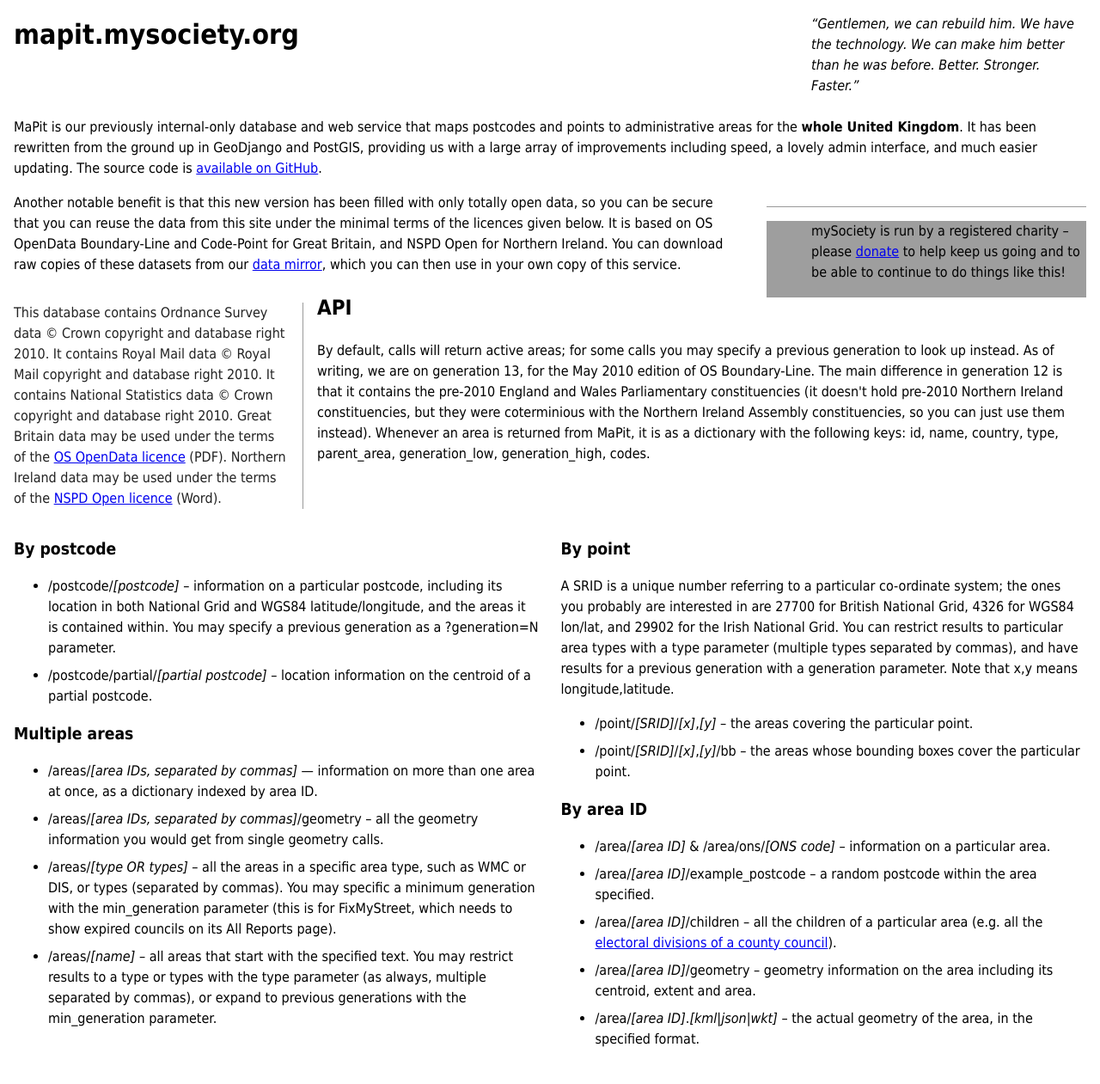
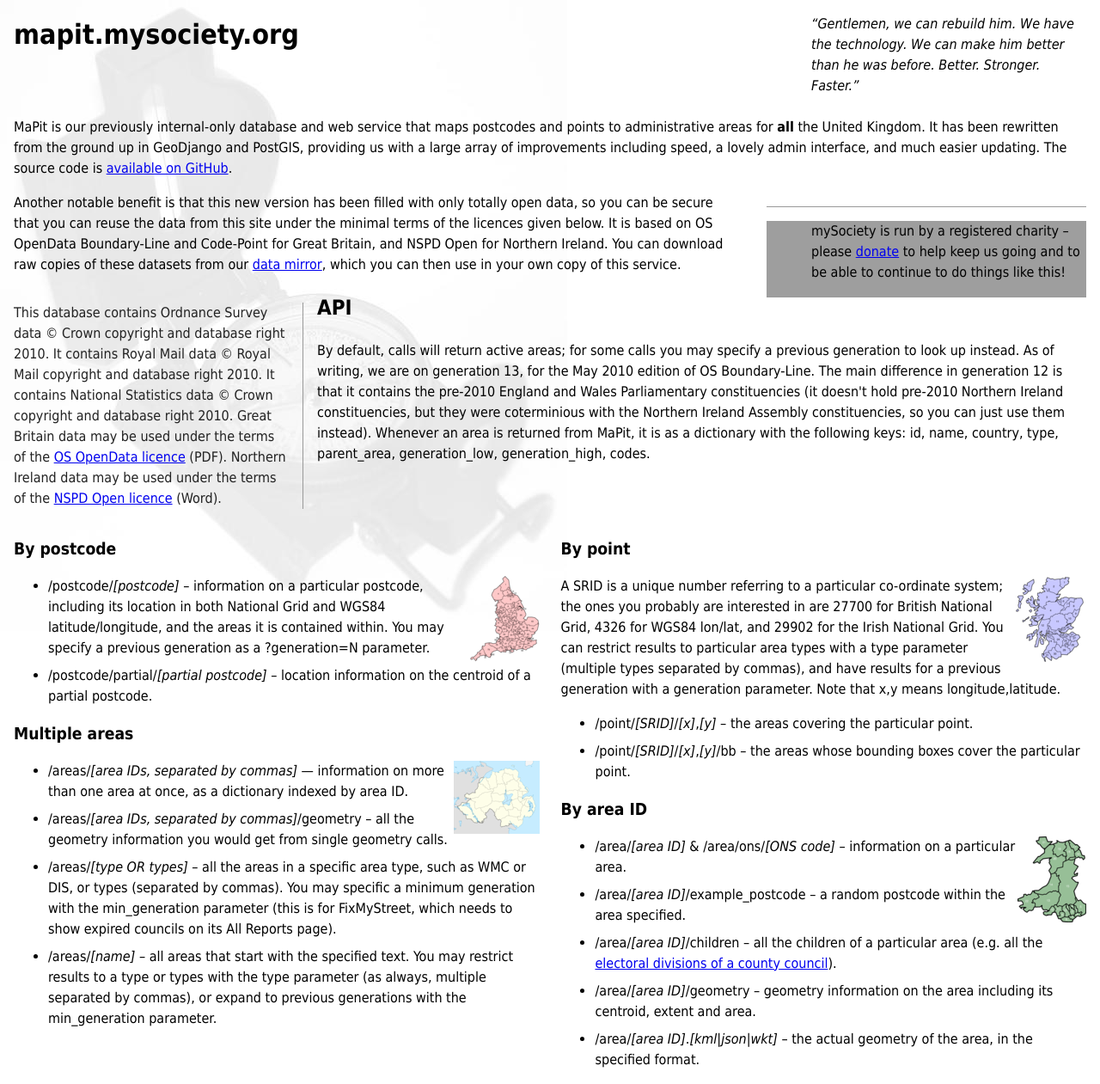
Before and after one commit to mysociety/mapit, a Django app: template pylib/mapit/templates/index.html in a window 1280 px wide. Shown: the whole page at 86% size. Before the commit the page ends 1218 px from the top, so only its background shows below. Run offline with Django 3.2, Linux system fonts and the light colour scheme; the template is opened without the code that fills it, so the values that code supplies are empty; parts of the project's set-up code (start-up, migrations or seed data) failed here and were passed over; grey boxes are pictures that could not be loaded.

Commit message:
Some pics.

```diff
--- a/pylib/mapit/templates/index.html
+++ b/pylib/mapit/templates/index.html
@@ -9,6 +9,7 @@ body {
     line-height: 1.5;
     margin: 0;
     padding: 1em;
+    background-image: url("/static/compassS.jpg");
     background-position: 0 0;
     background-attachment: fixed;
     background-repeat: no-repeat;
@@ -71,8 +72,8 @@ h3 {
 <h1>mapit.mysociety.org</h1>
 
 <p style="clear:both">MaPit is our previously internal-only database and web service that maps
-postcodes and points to administrative areas for the <strong>whole
-United Kingdom</strong>. It has been rewritten from the
+postcodes and points to administrative areas for <strong>all</strong> the
+United Kingdom. It has been rewritten from the
 ground up in GeoDjango and PostGIS, providing us with a large array of
 improvements including speed, a lovely admin interface, and much easier
 updating. The source code is
@@ -113,6 +114,7 @@ generation_high, codes.</p>
 <div id="col1">
 <h3>By postcode</h3>
 
+<img src="/static/englandS.png" align="right" alt="">
 <ul>
 
 <li>/postcode/<i>[postcode]</i> &ndash; information on a particular postcode,
@@ -126,6 +128,7 @@ centroid of a partial postcode.
 </ul>
 
 <h3>Multiple areas</h3>
+<img src="/static/niS.png" align="right" alt="">
 
 <ul>
 
@@ -150,6 +153,7 @@ min_generation parameter.
 <div id="col2">
 <h3>By point</h3>
 
+<img src="/static/scotlandS.png" align="right" alt="">
 <p>A SRID is a unique number referring to a particular co-ordinate system; the
 ones you probably are interested in are 27700 for British National Grid, 4326
 for WGS84 lon/lat, and 29902 for the Irish National Grid. You can restrict
@@ -168,6 +172,7 @@ bounding boxes cover the particular point.
 
 <h3>By area ID</h3>
 
+<img src="/static/walesS.png" align="right" alt="">
 <ul>
 
 <li>/area/<i>[area ID]</i> &amp; /area/ons/<i>[ONS code]</i> &ndash; information on a particular area.
```
Also changed, not shown: web/static/compassS.jpg (added), web/static/englandS.png (added), web/static/niS.png (added), web/static/scotlandS.png (added), web/static/walesS.png (added).
